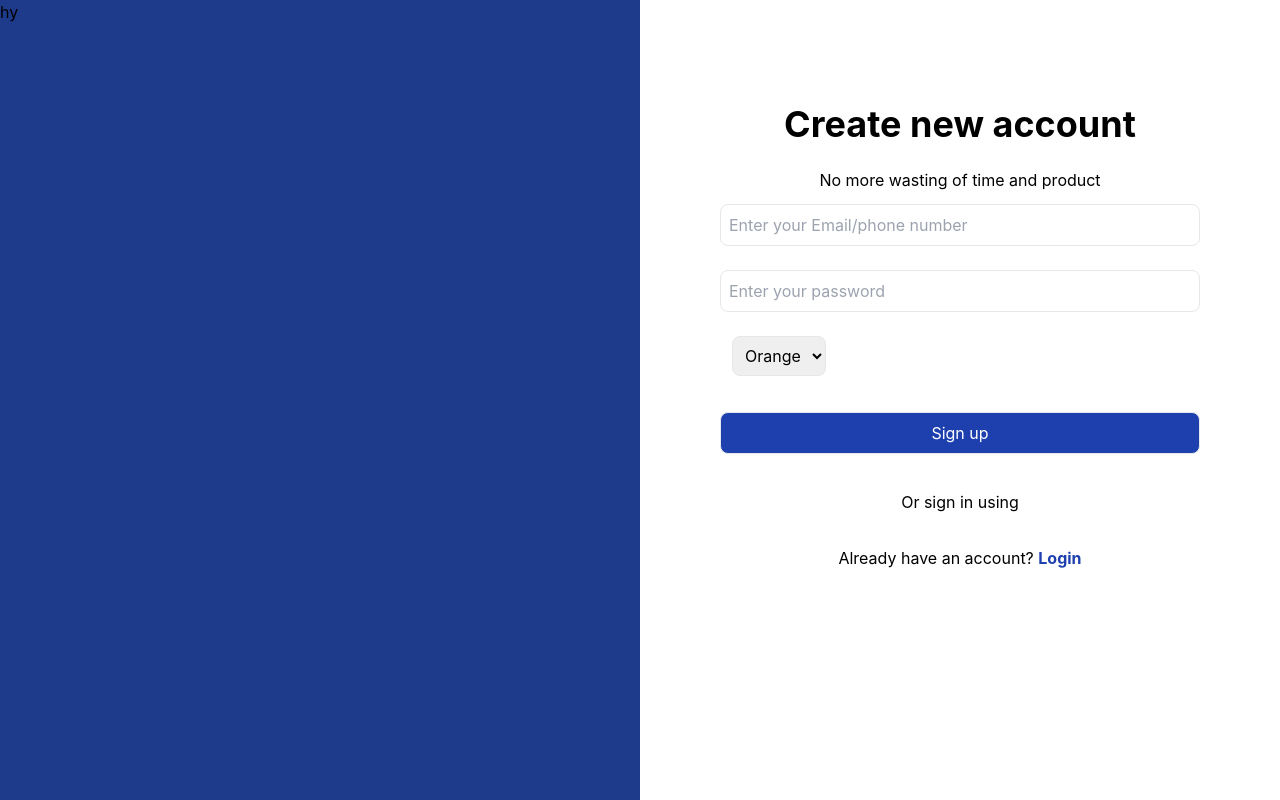
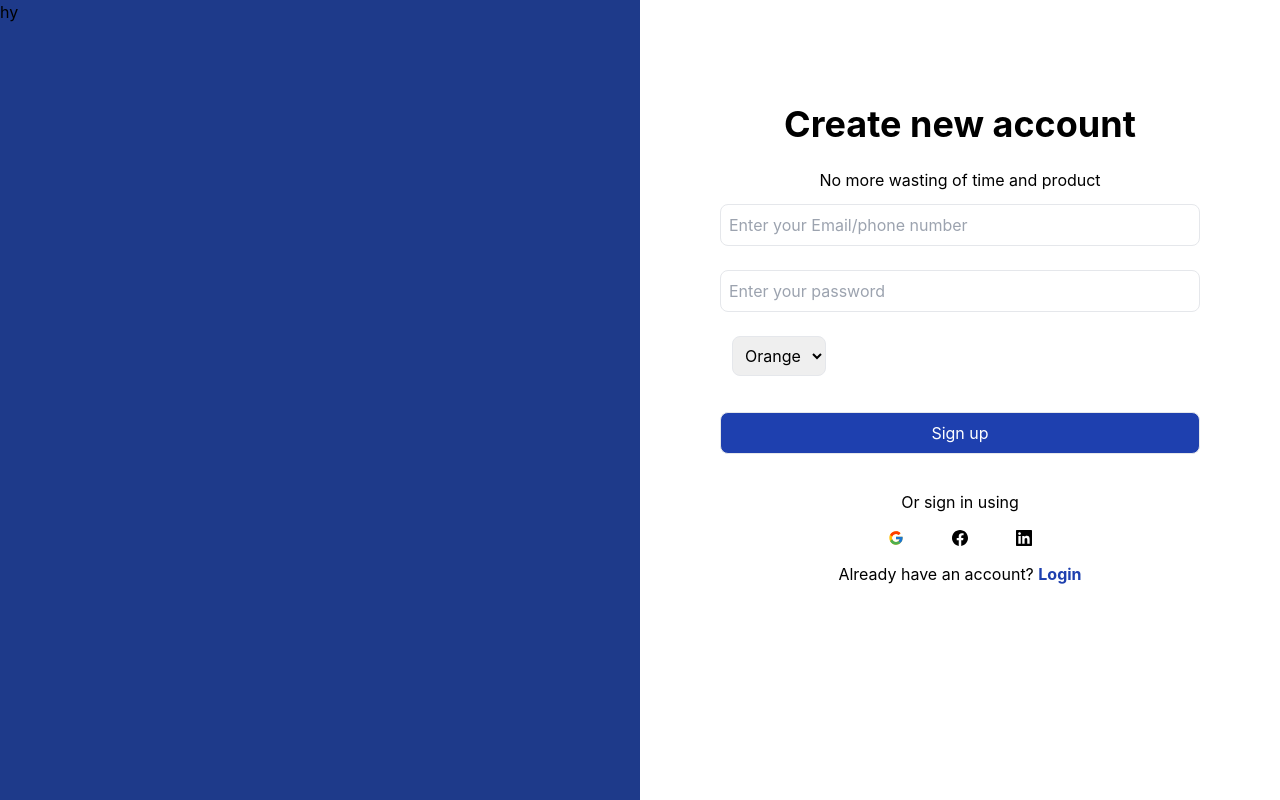
Before and after one commit to ujeneza12/Ascend_LTD, a React (Create React App) app: page /Signup in a window 1280 px wide. Built offline with nearby package versions, Linux system fonts and the light colour scheme.

Commit message:
Initial commit

```diff
--- a/src/pages/Login.jsx
+++ b/src/pages/Login.jsx
@@ -64,7 +64,7 @@ export default function Login(){
                   </div>
                   <div className="flex flex-col py-3">
                       <input className="border p-3 rounded-lg outline-none " type="password" placeholder="Enter your password " name="password" value={values.password} onChange={handleChange}/>
-                      {errors.password && <p className="error">{errors.password}</p>}
+                      {errors.password && <p className="error"> {errors.password}</p>}
                   </div>
                   <div className='flex flex-row m-2'>
                         <input type="checkbox" className="w-7 h-7"  />
--- a/src/pages/Signup.jsx
+++ b/src/pages/Signup.jsx
@@ -1,9 +1,9 @@
 import React from 'react';
 import  {useState} from "react";
 import Validation from './validationSignup';
-// import {FcGoogle} from 'react-icons/fc'
-// import {SiFacebook} from 'react-icons/si'
-// import {GrLinkedin} from 'react-icons/gr'
+import {FcGoogle} from 'react-icons/fc'
+import {SiFacebook} from 'react-icons/si'
+import {GrLinkedin} from 'react-icons/gr'
  function SignUp(){
      const[values, setValues] = useState({
          email:"",
@@ -55,9 +55,9 @@ import Validation from './validationSignup';
                   <div className="p-3">
                       <p className="text-center">Or sign in using</p>
                       <div className="flex space-x-12 py-4 justify-center">
-                          {/* <p><FcGoogle /></p>
+                          <p><FcGoogle /></p>
                           <p><SiFacebook /></p>
-                          <p><GrLinkedin /></p> */}
+                          <p><GrLinkedin /></p>
 
                       </div>
                       <p className="text-center">Already have an account? <strong className="text-blue-800">Login</strong></p>
```
